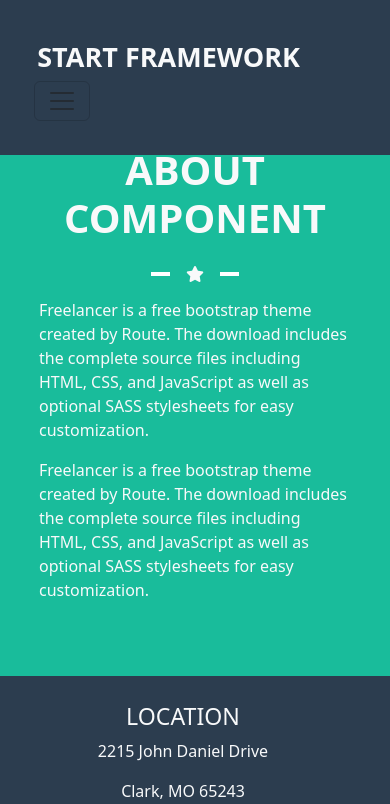
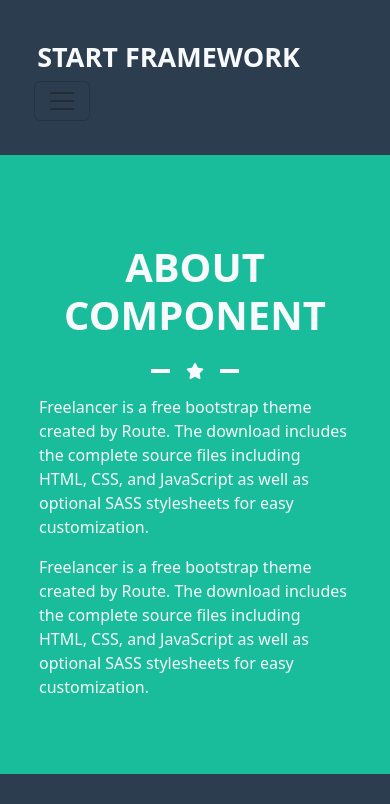
Before and after one commit to MohamedAbdelhay00/react-router, a React (Create React App) app: page /about in a window 390 px wide. Shown: the top 804 px of the page. Built offline with nearby package versions, Linux system fonts and the light colour scheme.

Commit message:
3rd commit

```diff
--- a/src/Components/About/About.css
+++ b/src/Components/About/About.css
@@ -24,6 +24,6 @@
 }
 @media only screen and (min-width: 301px) and (max-width: 768px) {
     .about{
-    padding-top: 25%;
+    padding-top: 50%;
 }
 }
```
